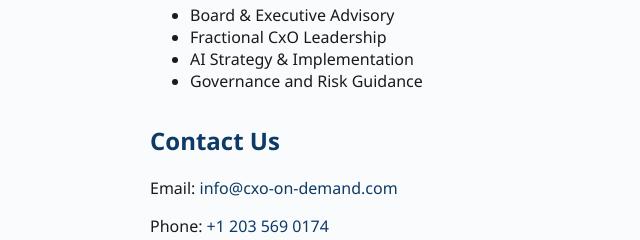
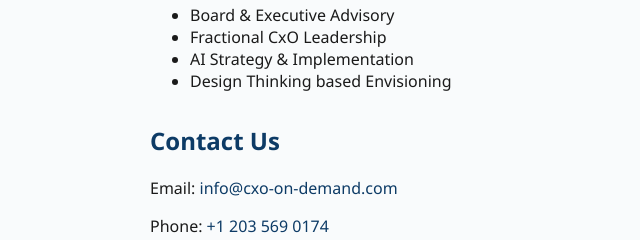
Before and after one commit to CxOonDemand/CxOWebsite, a plain HTML site: page index.html in a window 1280 px wide. Shown: the part 536-776 px from the top of the page, 90-730 px from the left. Drawn offline with Linux system fonts and the light colour scheme.

Commit message:
Update index.html

```diff
--- a/index.html
+++ b/index.html
@@ -69,7 +69,7 @@
             <li>Board & Executive Advisory</li>
             <li>Fractional CxO Leadership</li>
             <li>AI Strategy & Implementation</li>
-            <li>Governance and Risk Guidance</li>
+            <li>Design Thinking based Envisioning</li>
         </ul>
 
         <div class="contact">
```
